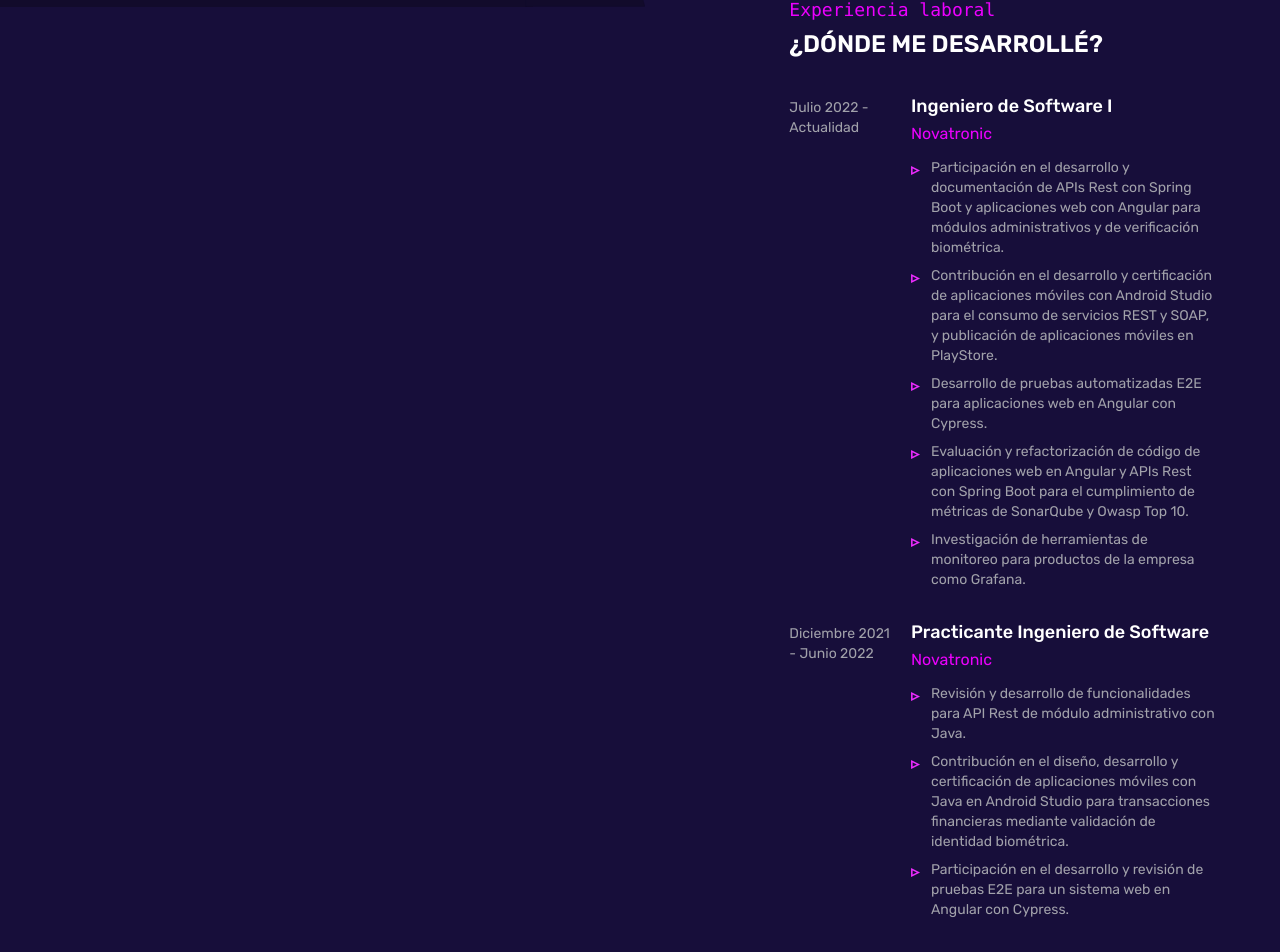
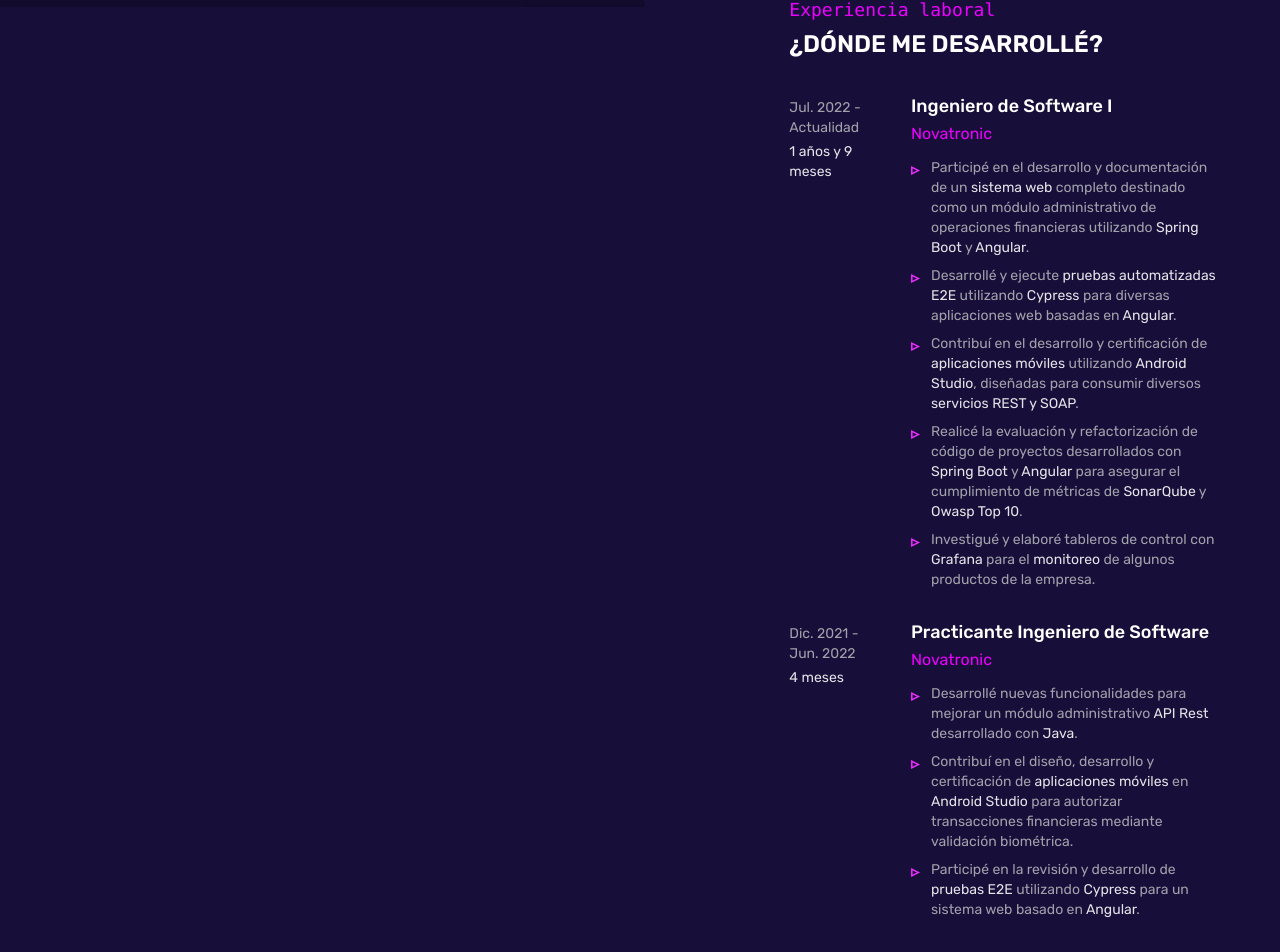
Before and after one commit to misicode/Misicode-Portfolio, an Angular app: page / in a window 1280 px wide. Shown: the part 793-1745 px from the top of the page. Built offline with nearby package versions, Linux system fonts and the light colour scheme.

Commit message:
feat: update experience component

```diff
--- a/src/app/layouts/main-layout/experience/experience.component.html
+++ b/src/app/layouts/main-layout/experience/experience.component.html
@@ -7,9 +7,14 @@
   </h3>
   <div class="text-sm text-zinc-400">
     <div class="gap-x-5 grid grid-cols-[2fr_6fr] mb-5">
-      <p class="pt-1.5">
-        Julio 2022 - Actualidad
-      </p>
+      <div class="pt-1.5">
+        <p>
+          Jul. 2022 - Actualidad
+        </p>
+        <p class="pt-1 text-zinc-200">
+          {{ exp2.years }} años y {{ exp2.months }} meses
+        </p>
+      </div>
       <div>
         <h6 class="mb-0.5 text-lg font-medium text-white">
           Ingeniero de Software I
@@ -19,30 +24,41 @@
         </a>
         <ul class="mt-3">
           <li class="mb-2 pl-5 relative">
-            Participación en el desarrollo y documentación de APIs Rest con Spring Boot y aplicaciones
-            web con Angular para módulos administrativos y de verificación biométrica.
+            Participé en el desarrollo y documentación de un <span class="text-zinc-200">sistema web</span> completo
+            destinado como un módulo administrativo de operaciones financieras
+            utilizando <span class="text-zinc-200">Spring Boot</span> y <span class="text-zinc-200">Angular</span>.
           </li>
           <li class="mb-2 pl-5 relative">
-            Contribución en el desarrollo y certificación de aplicaciones móviles con Android Studio
-            para el consumo de servicios REST y SOAP, y publicación de aplicaciones móviles en PlayStore.
+            Desarrollé y ejecute <span class="text-zinc-200">pruebas automatizadas E2E</span> utilizando
+            <span class="text-zinc-200">Cypress</span> para diversas aplicaciones web basadas en
+            <span class="text-zinc-200">Angular</span>.
           </li>
           <li class="mb-2 pl-5 relative">
-            Desarrollo de pruebas automatizadas E2E para aplicaciones web en Angular con Cypress.
+            Contribuí en el desarrollo y certificación de <span class="text-zinc-200">aplicaciones móviles</span>
+            utilizando <span class="text-zinc-200">Android Studio</span>, diseñadas para consumir diversos
+            <span class="text-zinc-200">servicios REST y SOAP</span>.
           </li>
           <li class="mb-2 pl-5 relative">
-            Evaluación y refactorización de código de aplicaciones web en Angular y APIs Rest con
-            Spring Boot para el cumplimiento de métricas de SonarQube y Owasp Top 10.
+            Realicé la evaluación y refactorización de código de proyectos desarrollados con <span class="text-zinc-200">
+            Spring Boot</span> y <span class="text-zinc-200">Angular</span> para asegurar el cumplimiento de métricas de
+            <span class="text-zinc-200">SonarQube</span> y <span class="text-zinc-200">Owasp Top 10</span>.
           </li>
           <li class="mb-2 pl-5 relative">
-            Investigación de herramientas de monitoreo para productos de la empresa como Grafana.
+            Investigué y elaboré tableros de control con <span class="text-zinc-200">Grafana</span> para el
+            <span class="text-zinc-200">monitoreo</span> de algunos productos de la empresa.
           </li>
         </ul>
       </div>
     </div>
     <div class="gap-x-5 grid grid-cols-[2fr_6fr]">
-      <p class="pt-1.5">
-        Diciembre 2021 - Junio 2022
-      </p>
+      <div class="pt-1.5">
+        <p>
+          Dic. 2021 - Jun. 2022
+        </p>
+        <p class="pt-1 text-zinc-200">
+          {{ exp1.months }} meses
+        </p>
+      </div>
       <div>
         <h6 class="mb-0.5 text-lg font-medium text-white">
           Practicante Ingeniero de Software
@@ -52,15 +68,16 @@
         </a>
         <ul class="mt-3">
           <li class="mb-2 pl-5 relative">
-            Revisión y desarrollo de funcionalidades para API Rest de módulo administrativo con Java.
+            Desarrollé nuevas funcionalidades para mejorar un módulo administrativo <span class="text-zinc-200">API Rest</span>
+            desarrollado con <span class="text-zinc-200">Java</span>.
           </li>
           <li class="mb-2 pl-5 relative">
-            Contribución en el diseño, desarrollo y certificación de aplicaciones móviles con Java en
-            Android Studio para transacciones financieras mediante validación de identidad biométrica.
+            Contribuí en el diseño, desarrollo y certificación de <span class="text-zinc-200">aplicaciones móviles</span> en
+            <span class="text-zinc-200">Android Studio</span> para autorizar transacciones financieras mediante validación biométrica.
           </li>
           <li class="mb-2 pl-5 relative">
-            Participación en el desarrollo y revisión de pruebas E2E para un sistema web en Angular
-            con Cypress.
+            Participé en la revisión y desarrollo de <span class="text-zinc-200">pruebas E2E</span> utilizando
+            <span class="text-zinc-200">Cypress</span> para un sistema web basado en <span class="text-zinc-200">Angular</span>.
           </li>
         </ul>
       </div>
--- a/src/app/layouts/main-layout/experience/experience.component.ts
+++ b/src/app/layouts/main-layout/experience/experience.component.ts
@@ -5,4 +5,20 @@ import { Component } from "@angular/core";
   templateUrl: "./experience.component.html",
   styleUrl: "./experience.component.scss",
 })
-export class ExperienceComponent {}
+export class ExperienceComponent {
+  public date = new Date();
+  public exp2 = this.differenceInYearsAndMonths(new Date("2022-07-01"), this.date);
+  public exp1 = this.differenceInYearsAndMonths(new Date("3021-12-01"), this.date);
+
+  differenceInYearsAndMonths(date1: Date, date2: Date): { years: number, months: number } {
+    let yearsDiff = date2.getFullYear() - date1.getFullYear();
+    let monthsDiff = date2.getMonth() - date1.getMonth();
+
+    if(monthsDiff < 0) {
+      yearsDiff--;
+      monthsDiff += 12;
+    }
+
+    return { years: yearsDiff, months: monthsDiff };
+  }
+}
```
